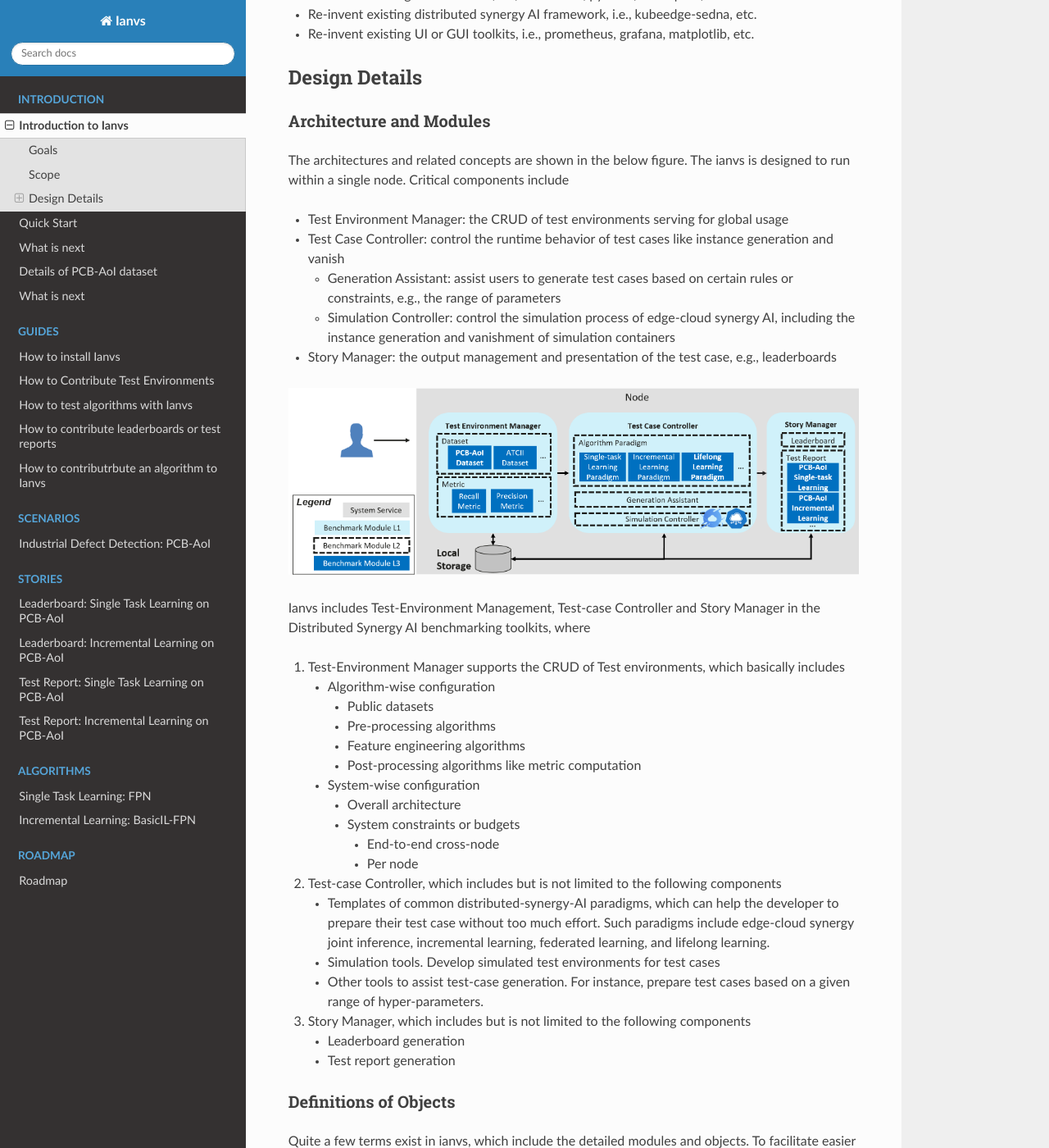
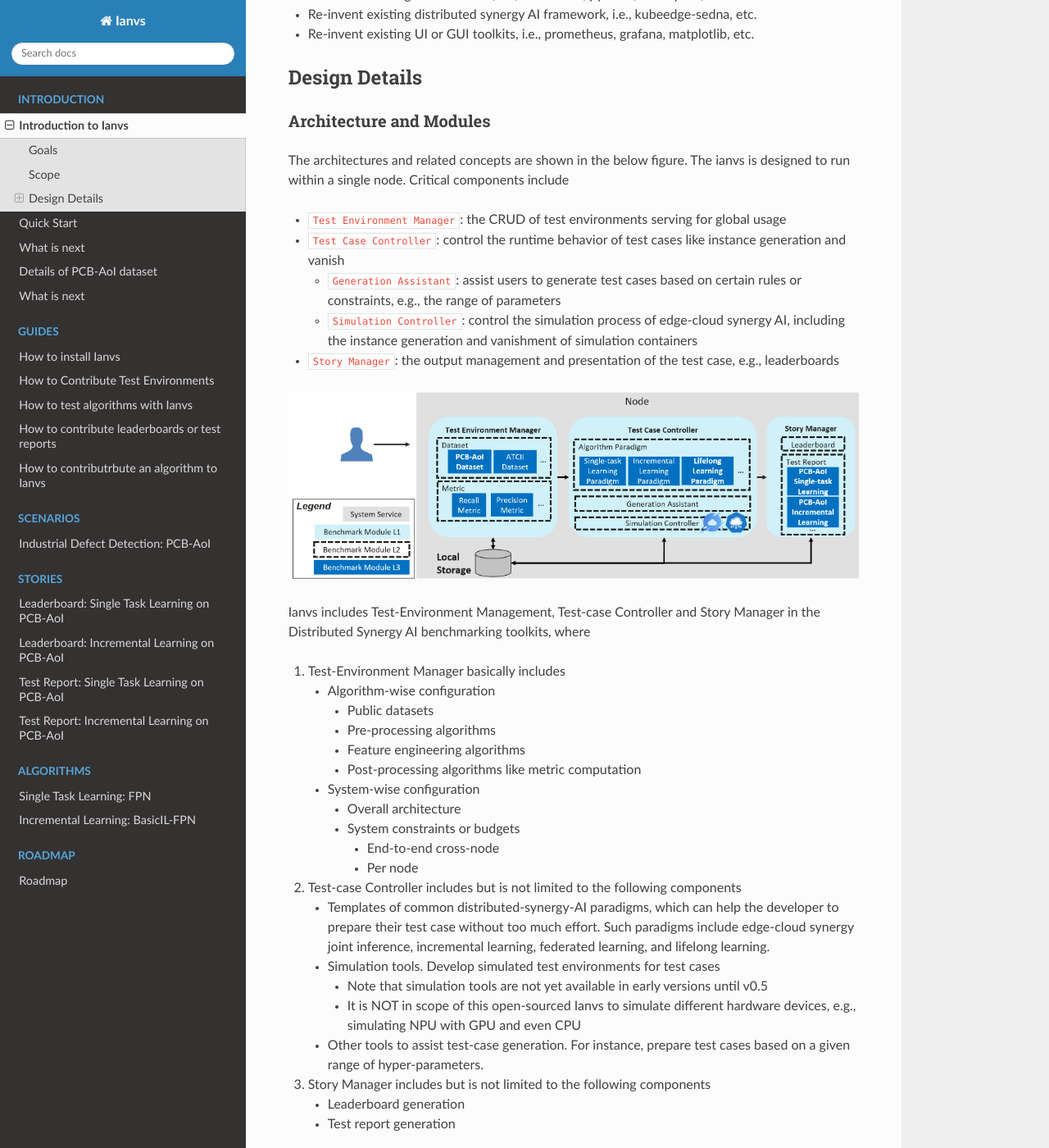
Before and after one commit to kubeedge/ianvs, a Sphinx documentation site: the page built from docs/distributed-synergy-ai-benchmarking.md, in a window 1280 px wide and 1400 px high, scrolled down 1658 px. Shown: the whole window at 82% size. Built offline with Sphinx 7.4.7 and the Read the Docs theme 2.0.0, drawn with Linux system fonts in a browser that asks for light colours; pages that are not in the unit, such as notebooks, are missing from menus.

Commit message:
Add scope of simulation tools
Signed-off-by: Zimu Zheng <zimu.zheng@hotmail.com>

```diff
--- a/docs/distributed-synergy-ai-benchmarking.md
+++ b/docs/distributed-synergy-ai-benchmarking.md
@@ -41,16 +41,16 @@ The scope of ianvs does NOT include to
 ## Design Details
 ### Architecture and Modules
 The architectures and related concepts are shown in the below figure. The ianvs is designed to run within a single node. Critical components include
-- Test Environment Manager: the CRUD of test environments serving for global usage
-- Test Case Controller: control the runtime behavior of test cases like instance generation and vanish
-    - Generation Assistant: assist users to generate test cases based on certain rules or constraints, e.g., the range of parameters
-    - Simulation Controller: control the simulation process of edge-cloud synergy AI, including the instance generation and vanishment of simulation containers
-- Story Manager: the output management and presentation of the test case, e.g., leaderboards
+- ``Test Environment Manager``: the CRUD of test environments serving for global usage
+- ``Test Case Controller``: control the runtime behavior of test cases like instance generation and vanish
+    - ``Generation Assistant``: assist users to generate test cases based on certain rules or constraints, e.g., the range of parameters
+    - ``Simulation Controller``: control the simulation process of edge-cloud synergy AI, including the instance generation and vanishment of simulation containers
+- ``Story Manager``: the output management and presentation of the test case, e.g., leaderboards
 
 ![](_static/ianvs_arch.png)
 
 Ianvs includes Test-Environment Management, Test-case Controller and Story Manager in the Distributed Synergy AI benchmarking toolkits, where
-1. Test-Environment Manager supports the CRUD of Test environments, which basically includes
+1. Test-Environment Manager basically includes
     - Algorithm-wise configuration
         - Public datasets
         - Pre-processing algorithms
@@ -61,11 +61,13 @@ Ianvs includes Test-Environment Management, Test-case Controller and Story Manag
         - System constraints or budgets
             - End-to-end cross-node
             - Per node
-1. Test-case Controller, which includes but is not limited to the following components
+2. Test-case Controller includes but is not limited to the following components
     - Templates of common distributed-synergy-AI paradigms, which can help the developer to prepare their test case without too much effort. Such paradigms include edge-cloud synergy joint inference, incremental learning, federated learning, and lifelong learning.
     - Simulation tools. Develop simulated test environments for test cases
+      - Note that simulation tools are not yet available in early versions until v0.5
+      - It is NOT in scope of this open-sourced Ianvs to simulate different hardware devices, e.g., simulating NPU with GPU and even CPU
     - Other tools to assist test-case generation. For instance, prepare test cases based on a given range of hyper-parameters.
-1. Story Manager, which includes but is not limited to the following components
+3. Story Manager includes but is not limited to the following components
     - Leaderboard generation
     - Test report generation
 
```
